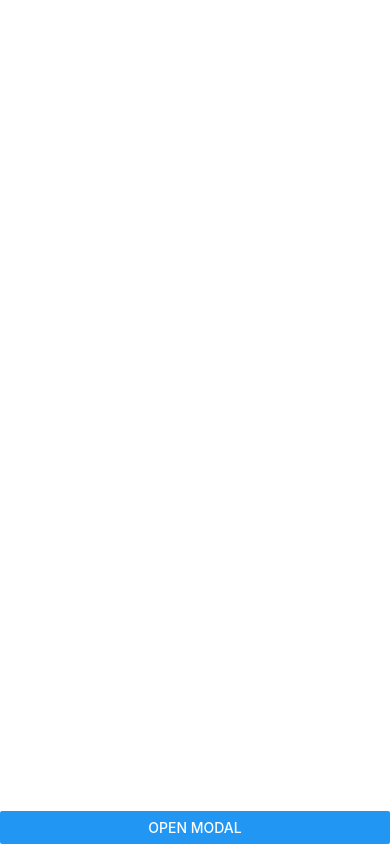
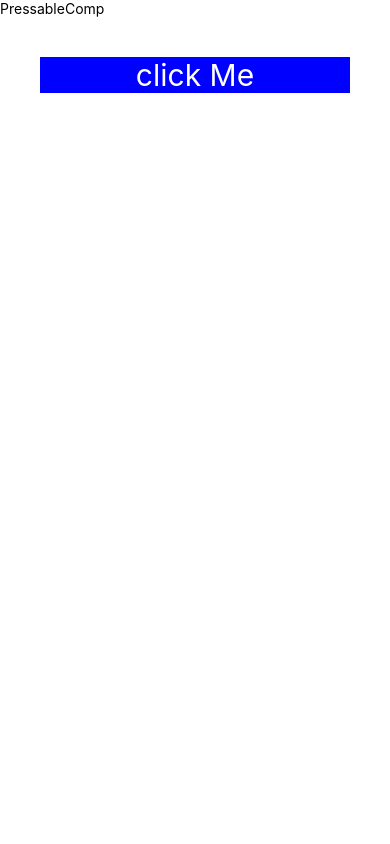
Before and after one commit to vaibhavzalte/first_app, a React Native app: screen / in a window 390 px wide. Built offline with nearby package versions, Linux system fonts and the light colour scheme.

Commit message:
Pressable | long press

```diff
--- a/App.jsx
+++ b/App.jsx
@@ -20,6 +20,7 @@ import ResponsiveLayoutComp from './components/ResponsiveLayoutComp';
 import ButtonsComp from './components/ButtonsComp';
 import RadioComp from './components/RadioComp';
 import ModelComp from './components/ModelComp';
+import PressableComp from './components/PressableComp';
 
 
 function App() {
@@ -27,7 +28,8 @@ function App() {
       // <ResponsiveLayoutComp/>
       // <ButtonsComp/>
       // <RadioComp/>
-      <ModelComp/>
+      // <ModelComp/>
+      <PressableComp/>
   );
 }
 
--- /dev/null
+++ b/components/PressableComp.jsx
@@ -0,0 +1,18 @@
+import { View, Text, Pressable } from 'react-native'
+import React from 'react'
+
+export default function PressableComp() {
+    return (
+        <View>
+            <Text>PressableComp</Text>
+            <Pressable
+                onPress={() => console.log("on press")}
+                onLongPress={() => console.log("long pressed")}
+                onPressIn={() => console.log("on press in")}
+                onPressOut={() => console.log("on press out")}
+            >
+                <Text style={{ backgroundColor: 'blue', color: 'white', fontSize: 30, margin: 40, textAlign: 'center' }}>click Me</Text>
+            </Pressable>
+        </View>
+    )
+}
```
